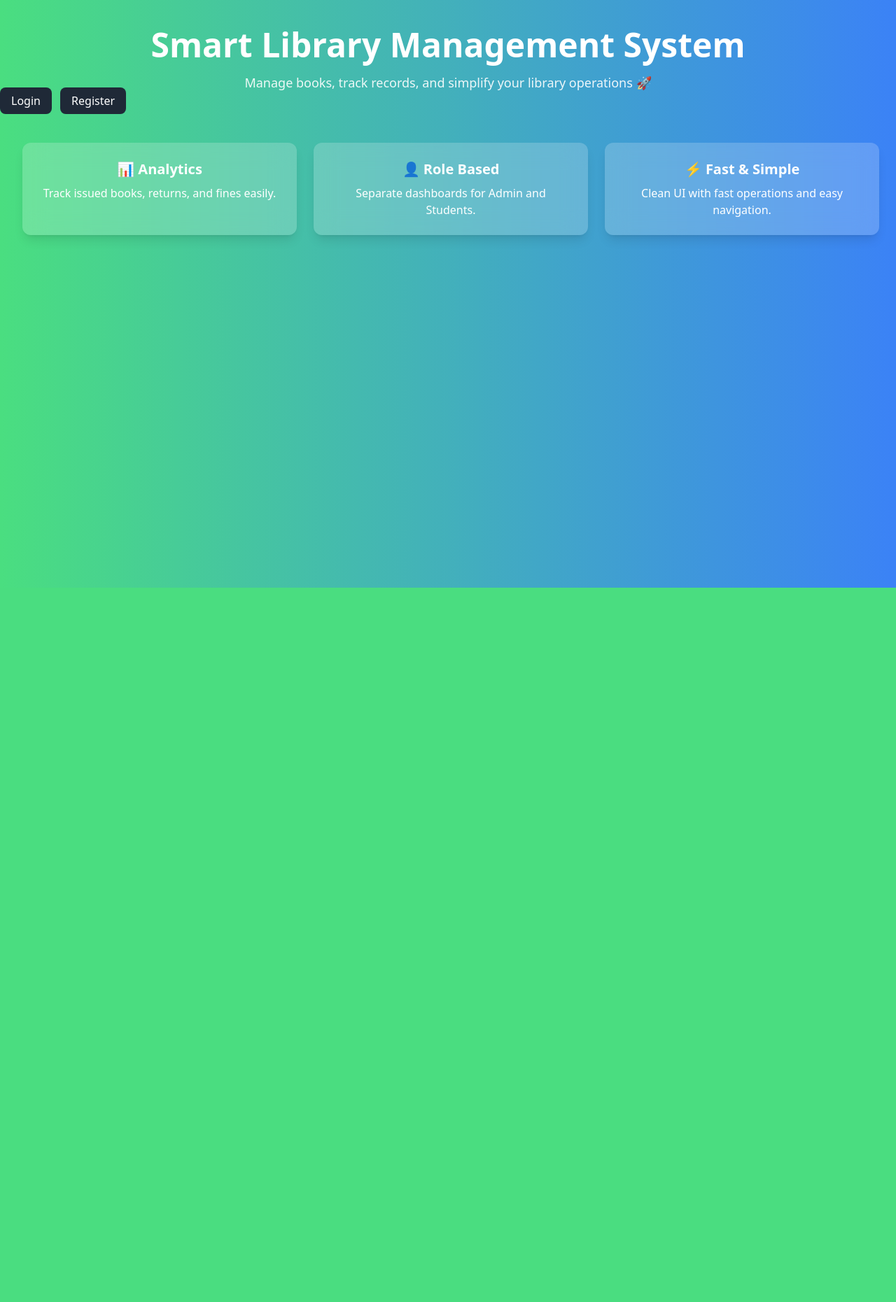
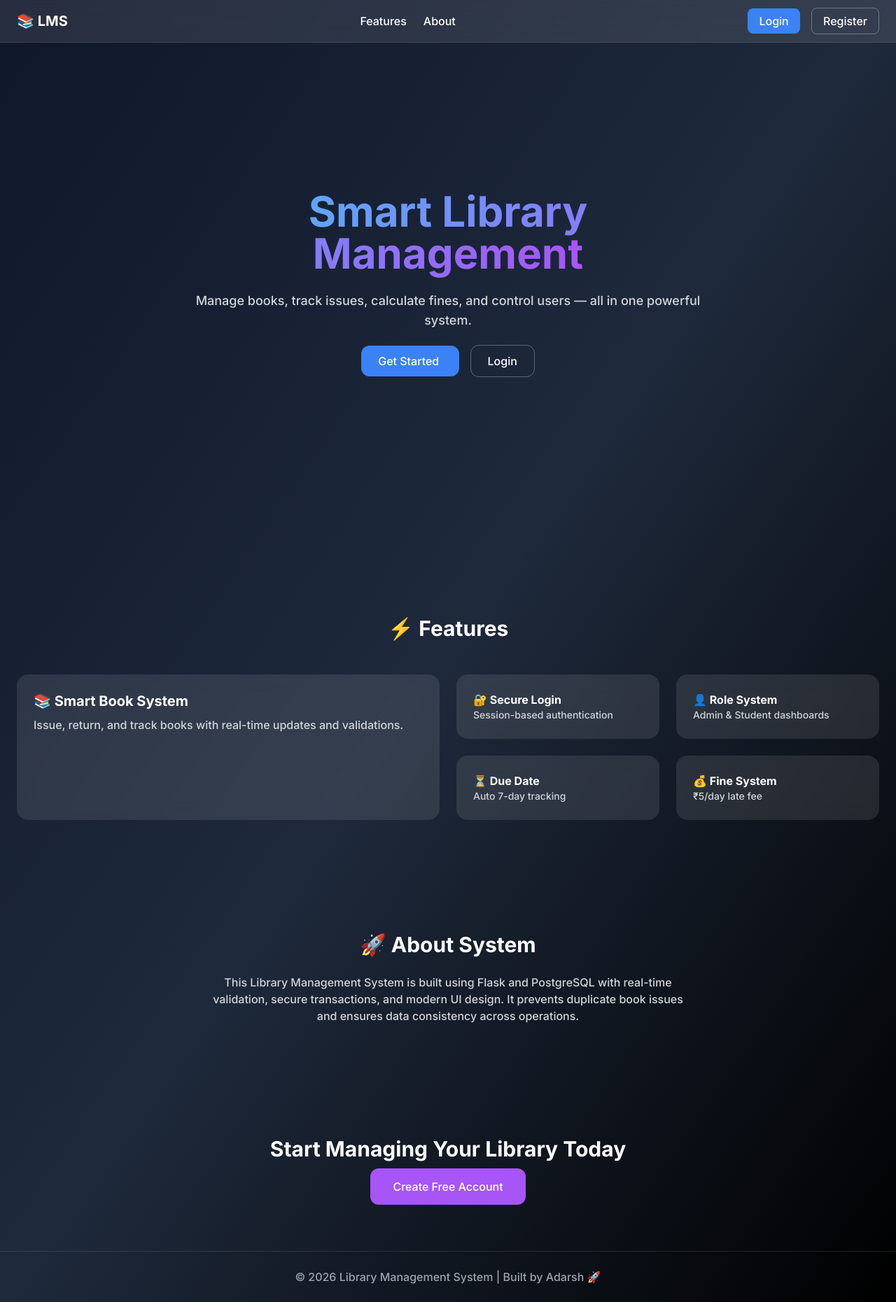
Before and after one commit to adarshthakurwork620-web/Library-Management-system, a Flask app: page / in a window 1280 px wide. Shown: the whole page at 70% size. Before the commit the page ends 840 px from the top, so only its background shows below. Run offline with Flask 3, Linux system fonts and the light colour scheme; some libraries are stand-ins or nearby versions.

Commit message:
modified:   templates/index.html

```diff
--- a/templates/index.html
+++ b/templates/index.html
@@ -1,53 +1,141 @@
 <!DOCTYPE html>
-<html>
+<html lang="en" class="scroll-smooth">
 <head>
-    <title>Register</title>
-    <script src="https://cdn.tailwindcss.com"></script>
+<meta charset="UTF-8">
+<meta name="viewport" content="width=device-width, initial-scale=1.0">
+<title>Library System</title>
+
+<script src="https://cdn.tailwindcss.com"></script>
+
+<!-- FONT -->
+<link href="https://fonts.googleapis.com/css2?family=Inter:wght@300;500;700&display=swap" rel="stylesheet">
+
+<style>
+body { font-family: 'Inter', sans-serif; }
+.glass {
+    backdrop-filter: blur(12px);
+    background: rgba(255,255,255,0.1);
+}
+</style>
+
 </head>
 
-<body class="bg-gradient-to-r from-green-400 to-blue-500  items-center justify-center justify-items-center h-screen">
+<body class="bg-gradient-to-br from-slate-900 via-slate-800 to-black text-white">
 
-<div class="text-center text-white mt-10 px-4">
-    <h2 class="text-4xl md:text-5xl font-bold mb-4">
-        Smart Library Management System
-    </h2>
-    <p class="text-lg opacity-90">
-        Manage books, track records, and simplify your library operations 🚀
-    </p>
+<!-- NAVBAR -->
+<nav class="glass fixed w-full top-0 z-50 border-b border-white/10">
+<div class="max-w-7xl mx-auto px-6 py-4 flex justify-between items-center">
+
+<h1 class="text-xl font-bold">📚 LMS</h1>
+
+<div class="space-x-6 hidden md:flex">
+<a href="#features" class="hover:text-blue-400 transition">Features</a>
+<a href="#about" class="hover:text-blue-400 transition">About</a>
 </div>
 
- <div class="space-x-2">
-
-          <a
-            href="/login"
-            class="bg-gray-800 text-white px-4 py-2 rounded-lg hover:opacity-90"
-            >Login</a
-          >
-
-          <a
-            href="/register"
-            class="bg-gray-800 text-white px-4 py-2 rounded-lg hover:opacity-90"
-            >Register</a
-          >
-
-<!-- FEATURES -->
-<div class="grid md:grid-cols-3 gap-6 mt-12 px-6 text-white">
-
-    <div class="bg-white/20 backdrop-blur-lg p-6 rounded-xl shadow-lg text-center">
-        <h3 class="text-xl font-bold mb-2">📊 Analytics</h3>
-        <p>Track issued books, returns, and fines easily.</p>
-    </div>
-
-    <div class="bg-white/20 backdrop-blur-lg p-6 rounded-xl shadow-lg text-center">
-        <h3 class="text-xl font-bold mb-2">👤 Role Based</h3>
-        <p>Separate dashboards for Admin and Students.</p>
-    </div>
-
-    <div class="bg-white/20 backdrop-blur-lg p-6 rounded-xl shadow-lg text-center">
-        <h3 class="text-xl font-bold mb-2">⚡ Fast & Simple</h3>
-        <p>Clean UI with fast operations and easy navigation.</p>
-    </div>
+<div class="space-x-3">
+<a href="/login" class="px-4 py-2 rounded-lg bg-blue-500 hover:bg-blue-600 transition">Login</a>
+<a href="/register" class="px-4 py-2 rounded-lg border border-white/30 hover:bg-white/10 transition">Register</a>
+</div>
 
 </div>
+</nav>
+
+<!-- HERO -->
+<section class="min-h-screen flex items-center justify-center text-center px-6">
+
+<div class="max-w-3xl">
+
+<h1 class="text-5xl md:text-6xl font-bold leading-tight mb-6">
+<span class="bg-gradient-to-r from-blue-400 to-purple-500 text-transparent bg-clip-text">
+Smart Library Management
+</span>
+</h1>
+
+<p class="text-gray-300 mb-8 text-lg">
+Manage books, track issues, calculate fines, and control users — all in one powerful system.
+</p>
+
+<div class="space-x-4">
+<a href="/register" class="px-6 py-3 bg-blue-500 rounded-xl hover:scale-105 hover:shadow-2xl transition duration-500">
+Get Started
+</a>
+
+<a href="/login" class="px-6 py-3 border border-white/30 rounded-xl hover:bg-white/10 transition duration-500">
+Login
+</a>
+</div>
+
+</div>
+
+</section>
+
+<!-- FEATURES (BENTO GRID) -->
+<section id="features" class="py-20 px-6 max-w-7xl mx-auto">
+
+<h2 class="text-3xl font-bold text-center mb-12">⚡ Features</h2>
+
+<div class="grid md:grid-cols-4 gap-6">
+
+<!-- BIG CARD -->
+<div class="col-span-2 row-span-2 glass p-6 rounded-2xl hover:scale-105 hover:shadow-2xl transition duration-500">
+<h3 class="text-xl font-bold mb-2">📚 Smart Book System</h3>
+<p class="text-gray-300">Issue, return, and track books with real-time updates and validations.</p>
+</div>
+
+<!-- SMALL CARDS -->
+<div class="glass p-6 rounded-2xl hover:scale-105 hover:shadow-xl transition duration-500">
+<h3 class="font-bold">🔐 Secure Login</h3>
+<p class="text-sm text-gray-300">Session-based authentication</p>
+</div>
+
+<div class="glass p-6 rounded-2xl hover:scale-105 hover:shadow-xl transition duration-500">
+<h3 class="font-bold">👤 Role System</h3>
+<p class="text-sm text-gray-300">Admin & Student dashboards</p>
+</div>
+
+<div class="glass p-6 rounded-2xl hover:scale-105 hover:shadow-xl transition duration-500">
+<h3 class="font-bold">⏳ Due Date</h3>
+<p class="text-sm text-gray-300">Auto 7-day tracking</p>
+</div>
+
+<div class="glass p-6 rounded-2xl hover:scale-105 hover:shadow-xl transition duration-500">
+<h3 class="font-bold">💰 Fine System</h3>
+<p class="text-sm text-gray-300">₹5/day late fee</p>
+</div>
+
+</div>
+
+</section>
+
+<!-- ABOUT -->
+<section id="about" class="py-20 px-6 text-center">
+
+<h2 class="text-3xl font-bold mb-6">🚀 About System</h2>
+
+<p class="max-w-2xl mx-auto text-gray-300">
+This Library Management System is built using Flask and PostgreSQL with real-time validation,
+secure transactions, and modern UI design. It prevents duplicate book issues and ensures
+data consistency across operations.
+</p>
+
+</section>
+
+<!-- CTA -->
+<section class="py-20 text-center">
+
+<h2 class="text-3xl font-bold mb-6">Start Managing Your Library Today</h2>
+
+<a href="/register" class="px-8 py-4 bg-purple-500 rounded-xl hover:scale-105 hover:shadow-2xl transition duration-500">
+Create Free Account
+</a>
+
+</section>
+
+<!-- FOOTER -->
+<footer class="py-6 text-center text-gray-400 border-t border-white/10">
+© 2026 Library Management System | Built by Adarsh 🚀
+</footer>
+
 </body>
 </html>
```
